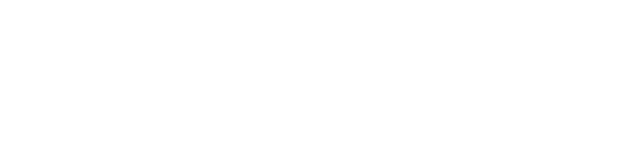
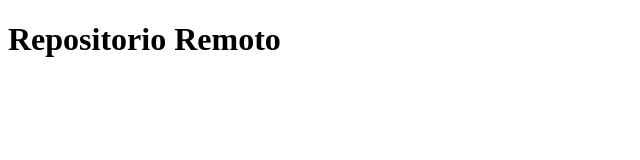
Before and after one commit to Mani8217/remoto, a plain HTML site: page index.html in a window 1280 px wide. Shown: the whole page, without its empty margins (0-640 px from the left). Drawn offline with Linux system fonts and the light colour scheme.

Commit message:
h1 created

```diff
--- a/index.html
+++ b/index.html
@@ -7,6 +7,6 @@
     <title>Document</title>
 </head>
 <body>
-
+ <h1> Repositorio Remoto</h1>
 </body>
 </html>
```
